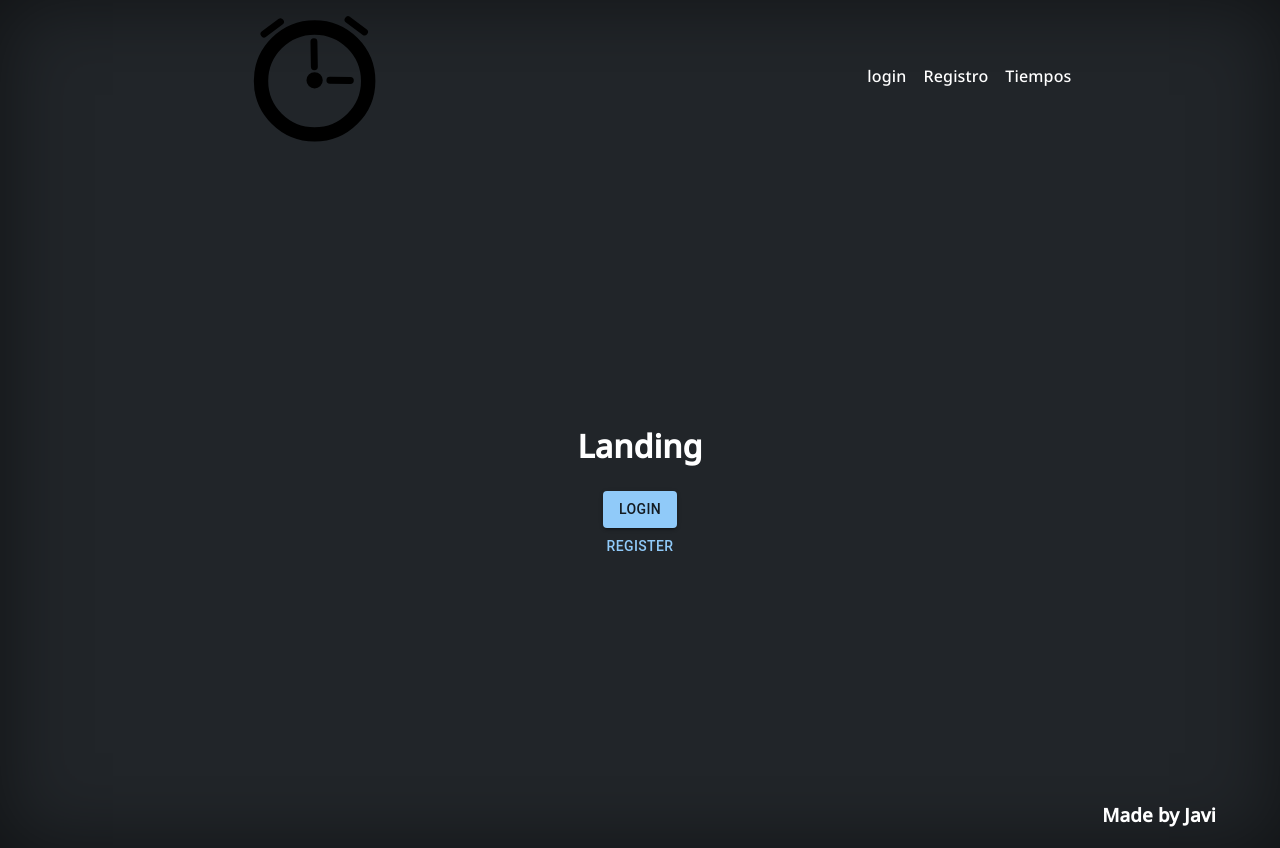
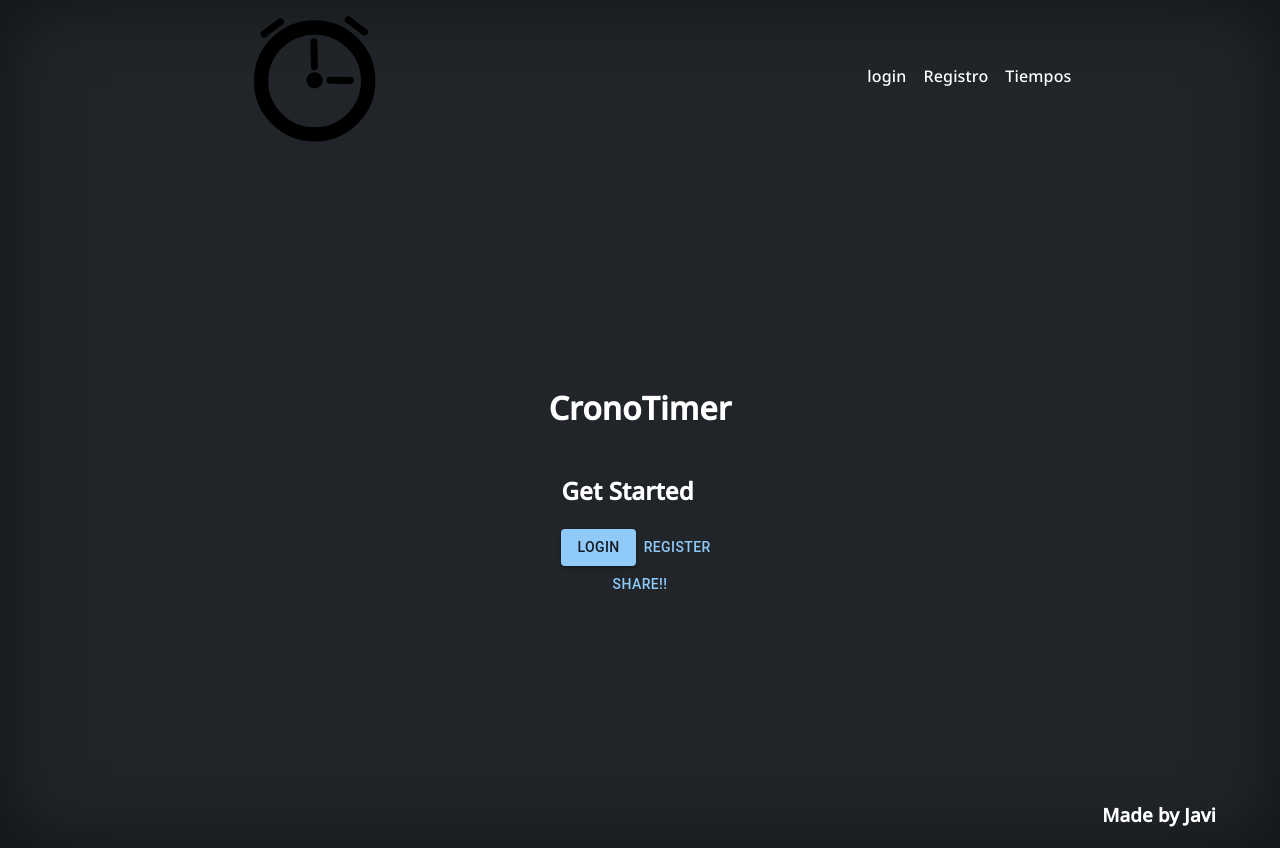
Before and after one commit to javirs200/AzureContainersApp, a React (Vite) app in the folder client/: page / in a window 1280 px wide. Built offline with nearby package versions, Linux system fonts and the light colour scheme.

Commit message:
add qr code generation

```diff
--- a/client/package.json
+++ b/client/package.json
@@ -20,6 +20,7 @@
     "dayjs": "^1.11.10",
     "react": "^18.2.0",
     "react-dom": "^18.2.0",
+    "react-qr-code": "^2.0.12",
     "react-router-dom": "^6.21.2",
     "sass": "^1.69.5",
     "uuid": "^9.0.1"
--- a/client/src/components/Main/Landing/Landing.jsx
+++ b/client/src/components/Main/Landing/Landing.jsx
@@ -1,6 +1,7 @@
 import React from "react";
 import { useNavigate } from "react-router-dom";
 import Button from '@mui/material/Button';
+import QrComponent from "../../../utils/QrComponent";
 
 const Landing = () => {
 
@@ -8,13 +9,17 @@ const Landing = () => {
 
   return (
     <>
-      <h1>Landing</h1>
-      <Button variant="contained" onClick={()=>{navigate("/login")}}>
-        Login
-      </Button>
-      <Button variant="text" onClick={()=>{navigate("/register")}}>
-        Register
-      </Button>
+      <h1>CronoTimer</h1>
+      <section>
+        <h2>Get Started</h2>
+        <Button variant="contained" onClick={() => { navigate("/login") }}>
+          Login
+        </Button>
+        <Button variant="text" onClick={() => { navigate("/register") }}>
+          Register
+        </Button>
+      </section>
+      <QrComponent/>
     </>
   );
 };
--- /dev/null
+++ b/client/src/utils/QrComponent/QrComponent.jsx
@@ -0,0 +1,31 @@
+import React, { useState } from "react";
+import { Button } from "@mui/material";
+import QRCode from "react-qr-code";
+
+const QrComponent = ({ url }) => {
+
+    const [show, setShow] = useState(false)
+
+    if (!url) {
+        url = 'http://192.168.1.144:80/'
+    }
+
+    return (
+        <>
+            <Button variant="text" onClick={() => { setShow(!show) }}>
+                Share!!
+            </Button>
+            {show ?
+                <section className="qrcode_section">
+                    < h1 > Share this app</h1 >
+                    <div className="qrcode_container" style={{ background: 'white', padding: '16px' }}>
+                        <QRCode value={url} size={300} />
+                    </div>
+                </section >
+                : ''}
+        </>
+    )
+
+
+}
+export default QrComponent
--- /dev/null
+++ b/client/src/utils/QrComponent/index.js
@@ -0,0 +1 @@
+export { default } from "./QrComponent";
```
